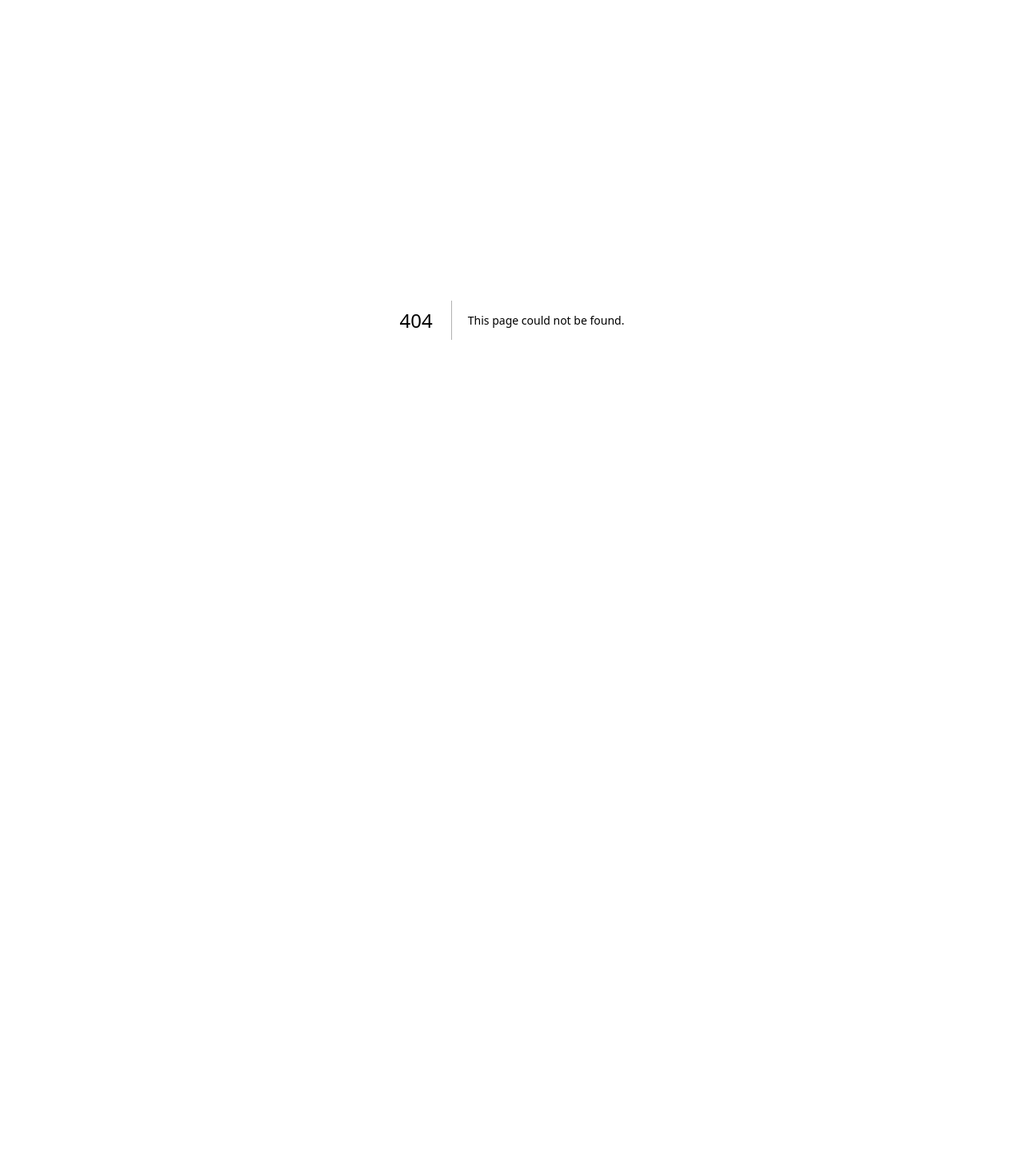
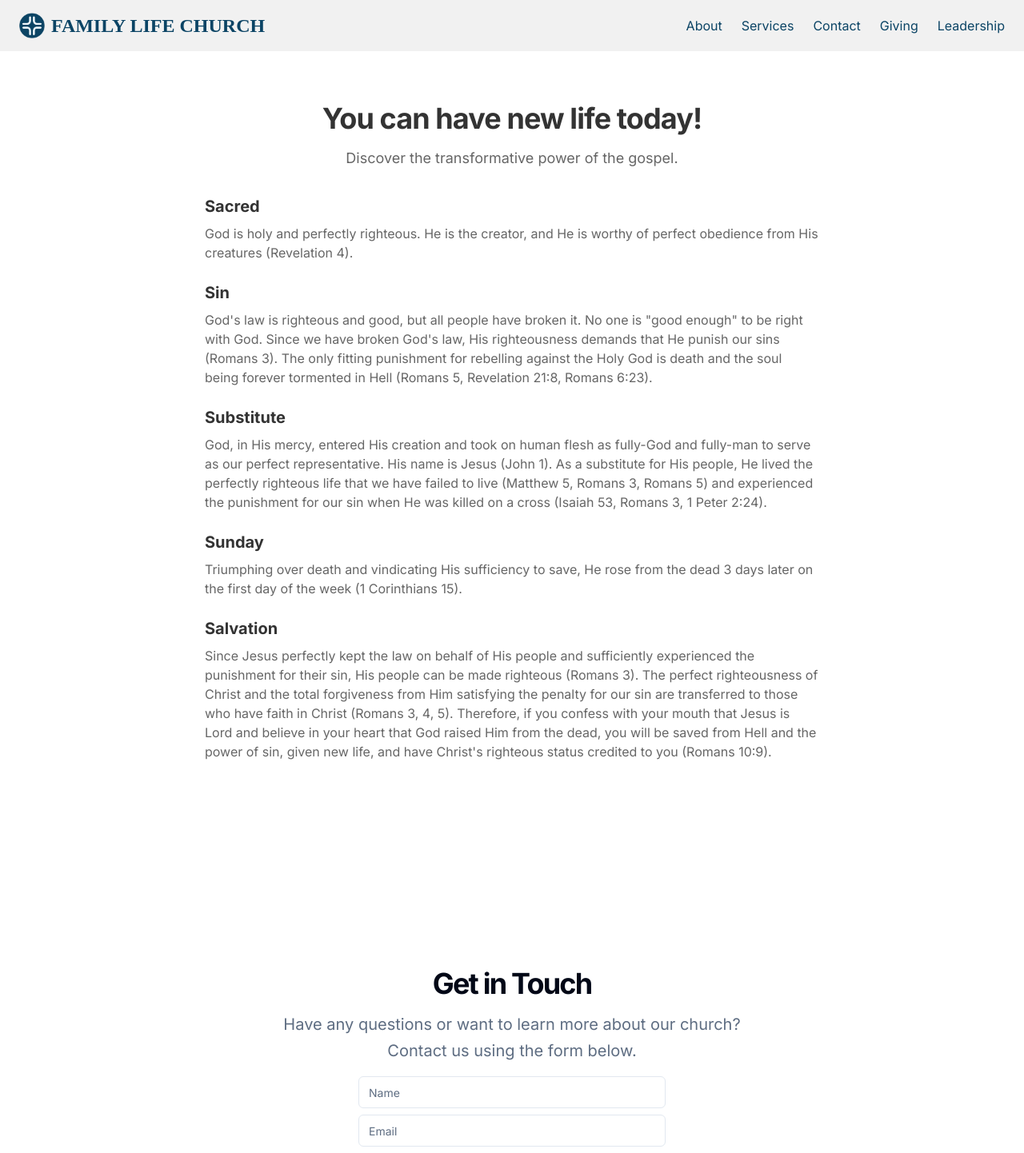
Before and after one commit to aberry520/family-life, a Next.js app: page /contact in a window 1280 px wide. Before the commit this address had no page. Shown: the top 1442 px of the page at 80% size. Before the commit the page ends 800 px from the top, so only its background shows below. Built offline with nearby package versions, Linux system fonts and the light colour scheme; a web font is replaced by a local one.

Commit message:
new pages layout

```diff
--- /dev/null
+++ b/src/app/contact/page.tsx
@@ -0,0 +1,16 @@
+"use client";
+import Header from "@/components/header";
+import Footer from "@/components/footer";
+import Gospel from "@/components/gospel";
+import Contact from "@/components/contact";
+export default function HomePage() {
+  return (
+    <>
+      <Header />
+
+      <Gospel />
+      <Contact />
+      <Footer />
+    </>
+  );
+}
--- /dev/null
+++ b/src/app/services/page.tsx
@@ -0,0 +1,13 @@
+"use client";
+import Header from "@/components/header";
+import Footer from "@/components/footer";
+import Events from "@/components/events";
+export default function HomePage() {
+  return (
+    <>
+      <Header />
+      <Events />
+      <Footer />
+    </>
+  );
+}
--- a/src/components/header.tsx
+++ b/src/components/header.tsx
@@ -22,7 +22,7 @@ export default function Header() {
     <>
       <header
         className="py-4 px-6 flex items-center justify-between w-screen"
-        style={{ color: "#0b4465", backgroundColor: "rgba(255, 255, 255, 0.4)", position: "fixed" }}>
+        style={{ color: "#0b4465", backgroundColor: "rgba(236, 235, 235, 0.7)", position: "fixed", zIndex: 100 }}>
         <Link
           href="/#"
           className="flex items-center gap-2"
@@ -46,13 +46,13 @@ export default function Header() {
             About
           </Link>
           <Link
-            href="/#events"
+            href="/services"
             className="hover:underline underline-offset-4"
             prefetch={false}>
             Services
           </Link>
           <Link
-            href="/#contact"
+            href="/contact"
             className="hover:underline underline-offset-4"
             prefetch={false}>
             Contact
```
